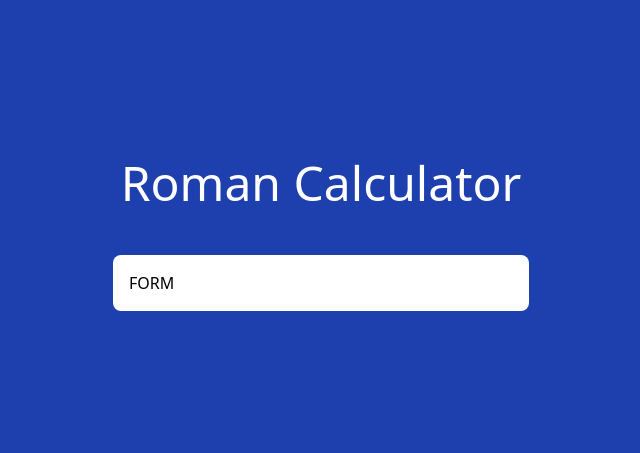
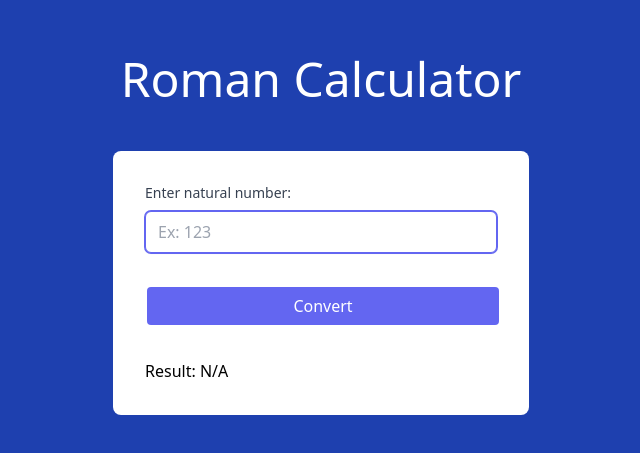
Before and after one commit to petarivanovv9/roman-numeral-calculator-nextjs, a Next.js app: page / in a window 1280 px wide. Shown: the part 165-618 px from the top of the page, without its empty margins (319-959 px from the left). Built offline with nearby package versions, Linux system fonts and the light colour scheme.

Commit message:
add dummy input field & button with styling

```diff
--- a/pages/index.tsx
+++ b/pages/index.tsx
@@ -1,4 +1,6 @@
 export default function Home() {
+  const romanNumber = null;
+
   return (
     <div className="h-full bg-blue-800">
       {/* Container */}
@@ -10,7 +12,49 @@ export default function Home() {
             <div className="w-full">
               <h1 className="mb-12 text-white text-center">Roman Calculator</h1>
 
-              <div className="bg-white rounded-lg p-4">FORM</div>
+              {/* Main Section */}
+              <main className="bg-white rounded-lg p-4">
+                <form>
+                  {/* Input Field */}
+                  <div className="md:p-4">
+                    <label className="block text-sm font-medium text-gray-700">
+                      Enter natural number:
+                    </label>
+                    <input
+                      type="text"
+                      name="natural"
+                      id="natural"
+                      className="placeholder-gray-400 leading-6 w-full px-3 py-2
+                      border border-gray-300 rounded-md shadow-sm
+                      transition ease-in-out duration-100
+                      focus:ring-indigo-500 focus:border-indigo-500 focus:outline-none
+                      focus:ring-1 focus:ring-offset-0"
+                      placeholder="Ex: 123"
+                      autoFocus
+                    />
+                  </div>
+                  {/* End Input Field */}
+
+                  {/* Button */}
+                  <div className="md:p-4">
+                    <button
+                      type="submit"
+                      className="border border-transparent rounded text-white ring-gray-200 m-0.5 px-2.5 py-1.5
+                      transition-all ease-in duration-75 hover:bg-gray-100 hover:shadow-sm
+                      focus:outline-none focus:ring-2 focus:ring-offset-2
+                      bg-indigo-500 text-white ring-indigo-500 hover:bg-indigo-600 w-full"
+                    >
+                      Convert
+                    </button>
+                  </div>
+                  {/* End Button */}
+                </form>
+
+                <div className="md:p-4">
+                  Result: <span>{romanNumber ?? 'N/A'}</span>
+                </div>
+              </main>
+              {/* End Section */}
             </div>
           </div>
           {/* End Col */}
```
Also changed, not shown: 1 other file (tests, documents, lock files or other folders).
